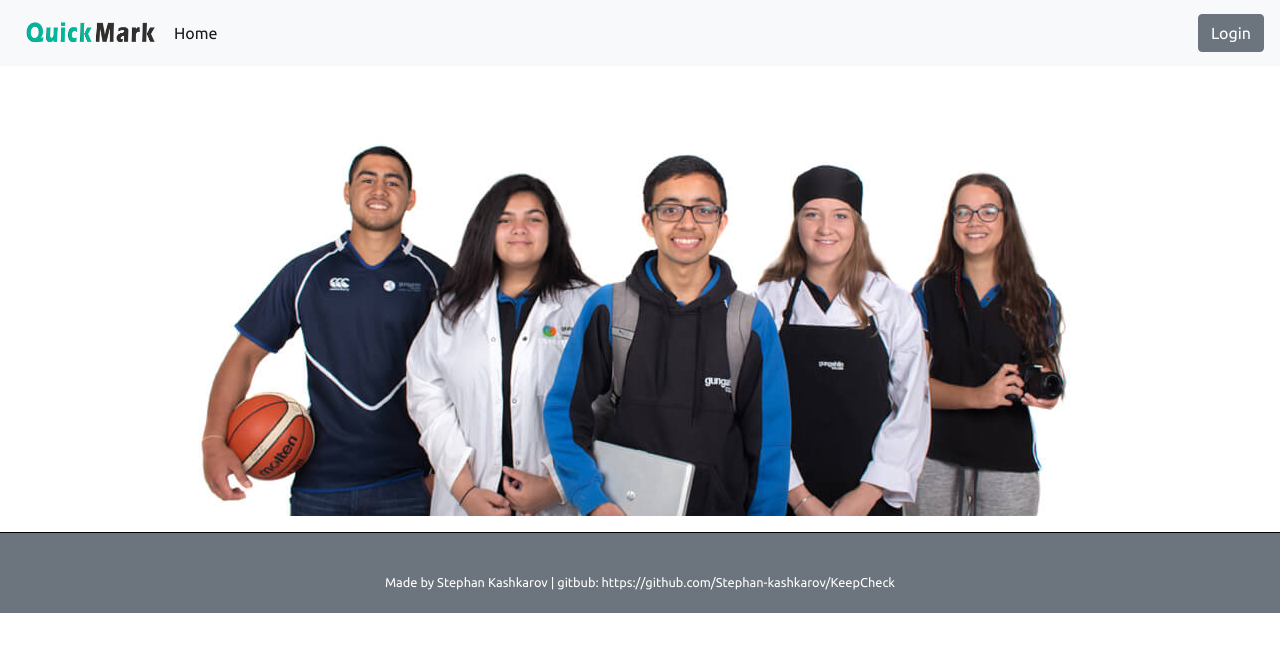
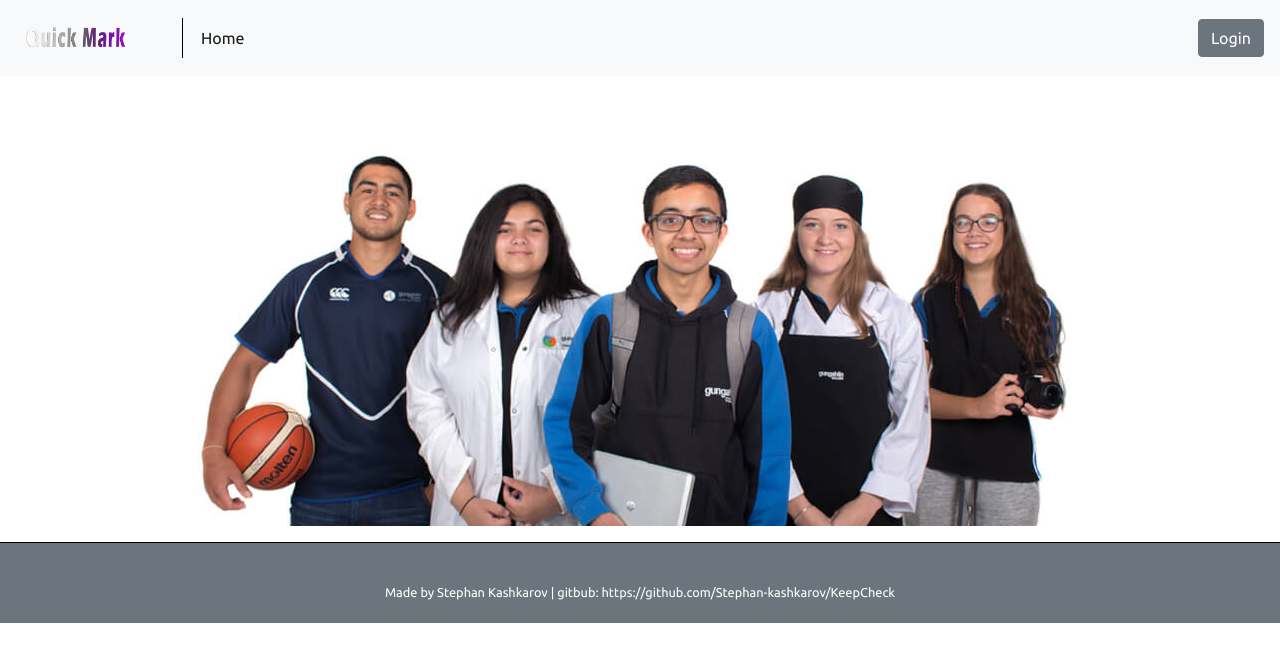
Before and after one commit to Stephan-kashkarov/QuickMark-WEB, a Flask app: page / in a window 1280 px wide. Shown: the top 662 px of the page. Run offline with Flask 2, Linux system fonts and the light colour scheme; some libraries are stand-ins or nearby versions.

Commit message:
update 3.0

```diff
--- a/server/app/static/css/main.css
+++ b/server/app/static/css/main.css
@@ -51,3 +51,9 @@ input .is-invalid {
 	height:50px;
 	padding:10px;
 }
+
+.bar{
+	width:1px !important;
+	background-color:black;
+	margin-right:10px;
+}
--- a/server/app/templates/main.html
+++ b/server/app/templates/main.html
@@ -2,7 +2,10 @@
 
 {% block navbar %}
 <nav class="navbar navbar-expand-lg navbar-light bg-light">
-	<img class="logo" src="{{url_for('.static', filename='media/logo.png')}}"/>
+	<a class="navbar-brand" href="{{url_for('index')}}">
+		<img class="logo" src="{{url_for('.static', filename='media/logo.png')}}"/>
+	</a>
+	<hr>
 	<button class="navbar-toggler" type="button" data-toggle="collapse" data-target="#navbarSupportedContent"
 	 aria-controls="navbarSupportedContent" aria-expanded="false" aria-label="Toggle navigation">
 		<span class="navbar-toggler-icon"></span>
@@ -10,9 +13,13 @@
 
 	<div class="collapse navbar-collapse" id="navbarSupportedContent">
 		<ul class="navbar-nav mr-auto">
+			<li class="bar">
+
+			</li>
 			<li class="nav-item active">
 				<a class="nav-link" href="#">Home</a>
 			</li>
+
 			{% if current_user.is_authenticated %}
 			<li class="nav-item active">
 				<a class="nav-link" href="#">Dash</a>
```
Also changed, not shown: server/app/static/media/logo.png.
